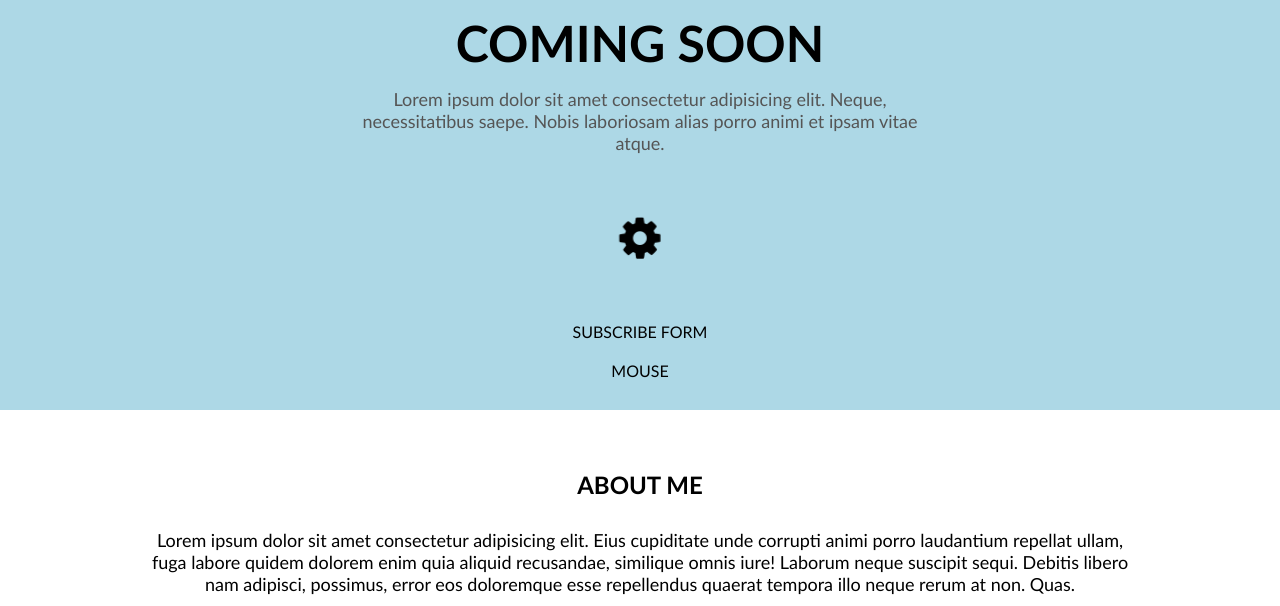
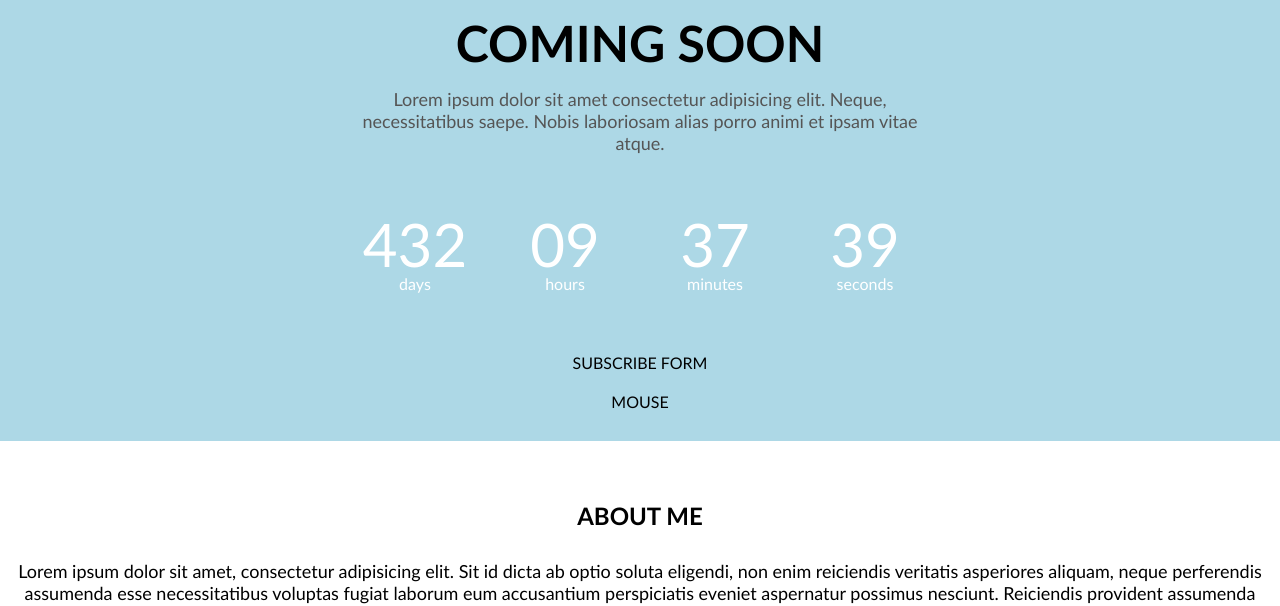
Before and after one commit to Mnd2/coming_soon, a plain HTML site: page index.html in a window 1280 px wide. Shown: the part 202-808 px from the top of the page. Drawn offline with Linux system fonts and the light colour scheme.

Commit message:
render clock #9 #29

```diff
--- a/css/clock.css
+++ b/css/clock.css
@@ -0,0 +1,29 @@
+.clock {
+    display: inline-block;
+    width: 100%;
+    color: #fff;
+}
+.clock > .time {
+    display: inline-block;
+    width: 25%;
+    float: left;
+}
+.clock > .time > .value{
+    font-size: 60px;
+    line-height: 60px;
+}
+.clock > .time > .labels{
+    font-size: 15px;
+    line-height: 15px;
+    text-transform: uppercase;
+}
+
+@media (max-width: 500px) {
+    .clock > .time {
+        width: 50%;
+    }
+    .clock > .time:nth-of-type(1),
+    .clock > .time:nth-of-type(2) {
+        margin-bottom: 30px;
+    }
+}
--- a/index.html
+++ b/index.html
@@ -28,10 +28,7 @@
             <h1 class="title">Coming soon</h1>
             <p class="subtitle">Lorem ipsum dolor sit amet consectetur adipisicing elit. Neque, necessitatibus saepe. Nobis laboriosam alias porro animi et ipsam vitae atque.</p>
             <div class="clock">
-
-                <i class="fa fa-cog fa-spin fa-3x fa-fw"></i>
-                <span class="sr-only">Loading...</span>
-
+                CLOCK
             </div>
             <form>
                 SUBSCRIBE FORM
@@ -43,11 +40,11 @@
     </section>
 
     <main class="container">
+        <div class="central-column">
+            <h2 class="about-me">About me</h2>
+            <p class="block-description">Lorem ipsum dolor sit amet, consectetur adipisicing elit. Sit id dicta ab optio soluta eligendi, non enim reiciendis veritatis asperiores aliquam, neque perferendis assumenda esse necessitatibus voluptas fugiat laborum eum accusantium perspiciatis eveniet aspernatur possimus nesciunt. Reiciendis provident assumenda molestias pariatur! Quo, sequi velit id incidunt voluptatum autem modi fugiat. </p>
+        </div>
         <div class="row">
-            <div class="central-column">
-                <h2 class="about-me">About me</h2>
-                <p class="block-description">Lorem ipsum dolor sit amet consectetur adipisicing elit. Eius cupiditate unde corrupti animi porro laudantium repellat ullam, fuga labore quidem dolorem enim quia aliquid recusandae, similique omnis iure! Laborum neque suscipit sequi. Debitis libero nam adipisci, possimus, error eos doloremque esse repellendus quaerat tempora illo neque rerum at non. Quas.</p>
-            </div>
             <div class="left-column">
                 <h2 class="block-title">Skills</h2>
                 <p class="block-description">Lorem ipsum dolor sit amet consectetur adipisicing elit. Dignissimos <a href="#"> Mindaugas </a> dicta ipsam consequuntur, explicabo fuga?</p>
--- /dev/null
+++ b/js/components/clock.js
@@ -0,0 +1,25 @@
+function clock(selector) {
+    const clockDOM = document.querySelector(selector);
+    const numbers = [432, 9, 37, 39];
+    const labels = ['days', 'hours', 'minutes', 'seconds'];
+    let HTML ='';
+
+    for (let i = 0; i < 4; i++) {
+        HTML += `
+            <div class="time">
+                <div class="value">${numberFormat(numbers[i])}</div>
+                <div class="label">${labels[i]}</div>
+            </div>`;
+    }
+
+    clockDOM.innerHTML = HTML;
+}
+
+function numberFormat(number){
+    if (number < 10){
+        return '0' + number;
+    }
+    return number;
+}
+
+export {clock}
--- a/js/main.js
+++ b/js/main.js
@@ -1,4 +1,6 @@
+import { clock } from './components/clock.js';
 import { socialsData } from './data/socialsData.js';
 import { renderSocials  } from './components/renderSocials.js';
 
+clock('.clock');
 renderSocials ('footer > .socials', socialsData);
```
